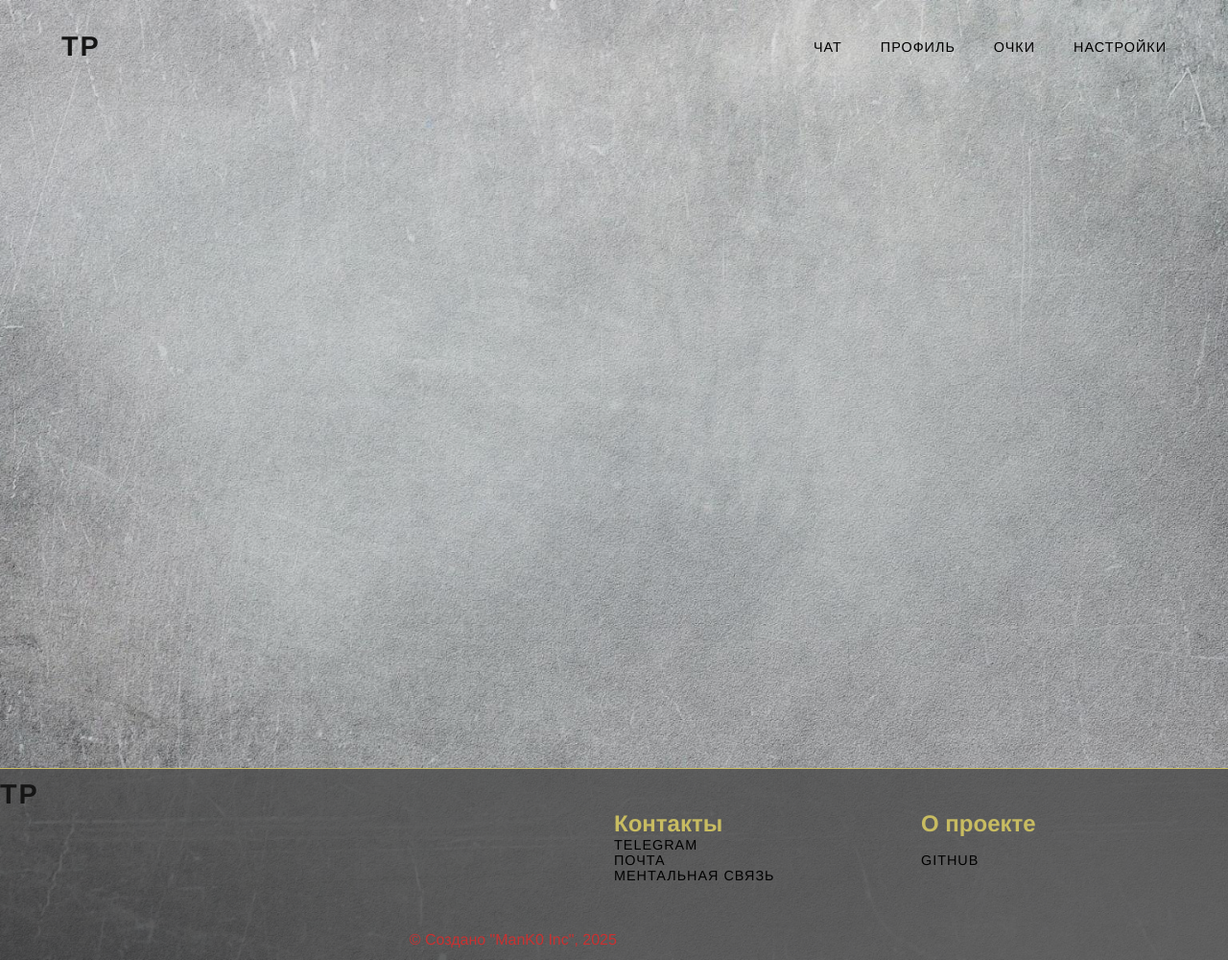
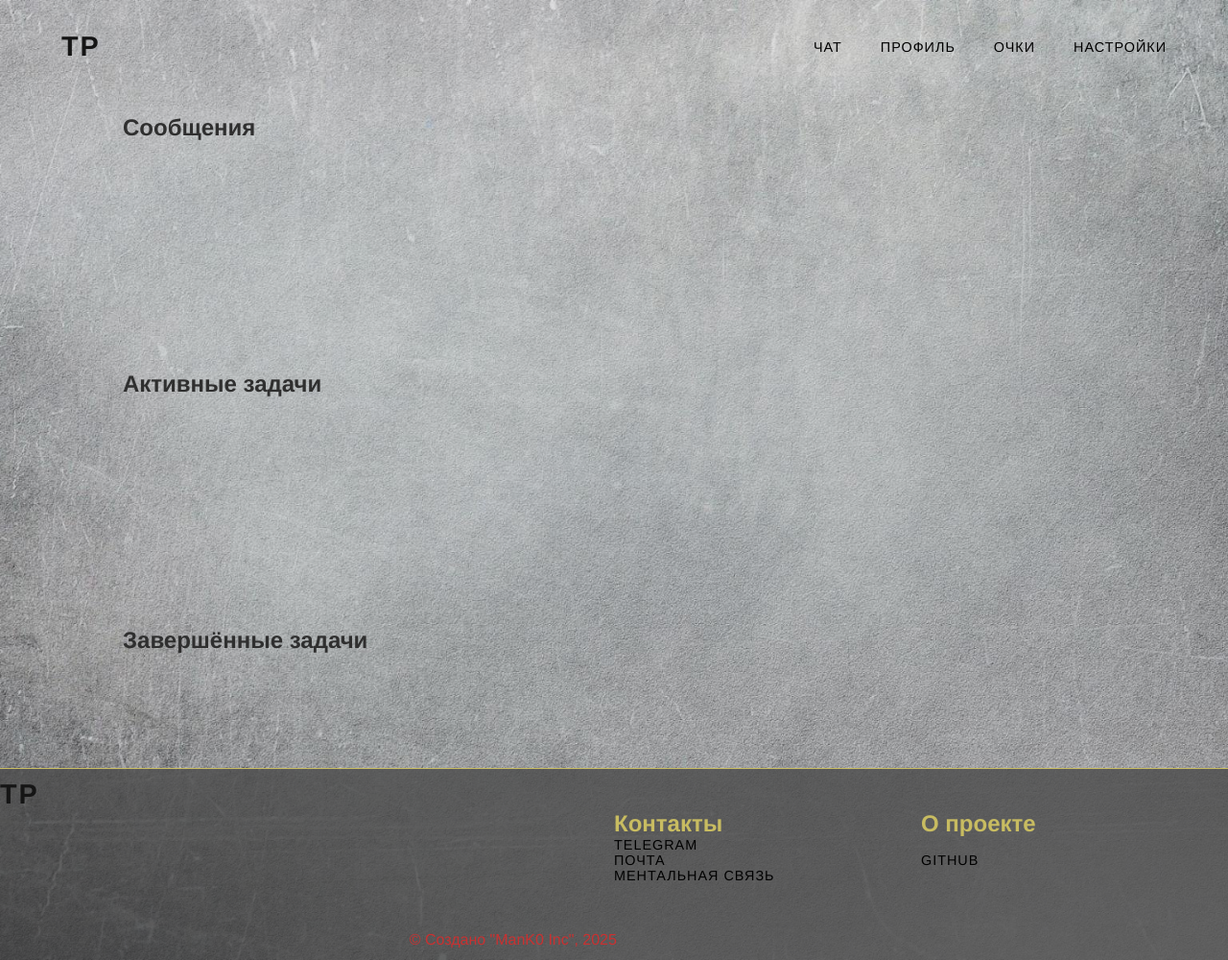
Before and after one commit to ManK0-is-here/work_chat, a Django app: page /users/ in a window 1280 px wide. Shown: the whole page at 96% size. Run offline with Django 5.2, Linux system fonts and the light colour scheme.

Commit message:
Правки к фронту

```diff
--- a/static/css/main.css
+++ b/static/css/main.css
@@ -259,7 +214,15 @@ body::before{
         font-size: 2.5rem;
     }
 }
+/* user home page */
 
+.user-body{
+    height: 100vh;
+    display: grid;
+    align-items: center;
+    padding: 0 10%;
+    position: relative;
+}
 footer{
     background-color: #484848d1;
     color: rgb(200, 188, 97);
--- a/templates/home.html
+++ b/templates/home.html
@@ -3,9 +3,9 @@
 {% block content %}
     <!-- Навигация -->
     <nav class="navbar">
-        <a href="#" class="logo">TP</a>
+        <a href="https://youtu.be/dQw4w9WgXcQ?si=7Jk3XXtue7P64M5p"  target="_blank" class="logo">TP</a>
         <div class="nav-links">
-            <a href="http://127.0.0.1:8000/indev" class="nav-link">Войти</a>
+            <a href="http://127.0.0.1:8000/users/" class="nav-link">Войти</a>
             <a href="http://127.0.0.1:8000/indev" class="nav-link">О нас</a>
             <a href="http://127.0.0.1:8000/indev" class="nav-link">Контакты</a>
         </div>
--- a/users/templates/user_home.html
+++ b/users/templates/user_home.html
@@ -2,9 +2,10 @@
 {% load static %}
 
 {% block content %}
+    <!--Навигация-->
     <section class="user-dashboard">
         <nav class="navbar">
-        <a href="https://youtu.be/dQw4w9WgXcQ?si=7Jk3XXtue7P64M5p" class="logo">TP</a>
+            <a href="https://youtu.be/dQw4w9WgXcQ?si=7Jk3XXtue7P64M5p"  target="_blank" class="logo">TP</a>
             <div class="nav-links">
                 <a href="http://127.0.0.1:8000/indev"class="nav-link">Чат</a>
                 <a href="http://127.0.0.1:8000/indev" class="nav-link">Профиль</a>
@@ -13,11 +14,35 @@
             </div>
         </nav>
     </section>
-    <section class="hero">
+
+    <!--Основа-->
+    <section class="user-body">
+        <dev>
+            <h2>Сообщения</h2>
+        </dev>
+        <dev>
+            <h2>
+                Активные задачи
+            </h2>
+
+        </dev>
+        <dev>
+            <h2>
+                Завершённые задачи
+            </h2>
+        </dev>
+
+
+
+
+
+
 
 
 
     </section>
+
+    <!--Подвал но без детей-->
     <footer class="footer_user">
         <a href="https://youtu.be/dQw4w9WgXcQ?si=7Jk3XXtue7P64M5p" target="_blank" class="logo">TP</a>
         <div class="mess">
```
Also changed, not shown: other parts of static/css/main.css (+0 -45 lines). Lines whose indentation alone changed are shown as unchanged.
